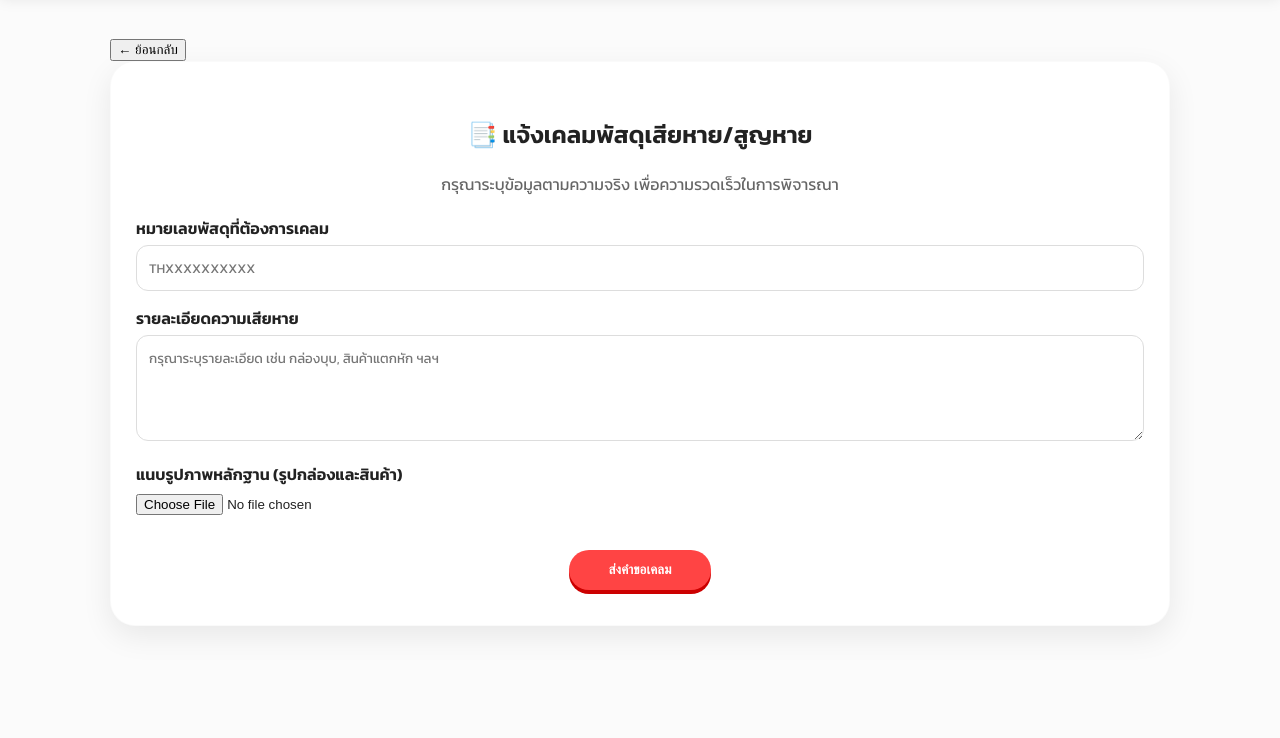
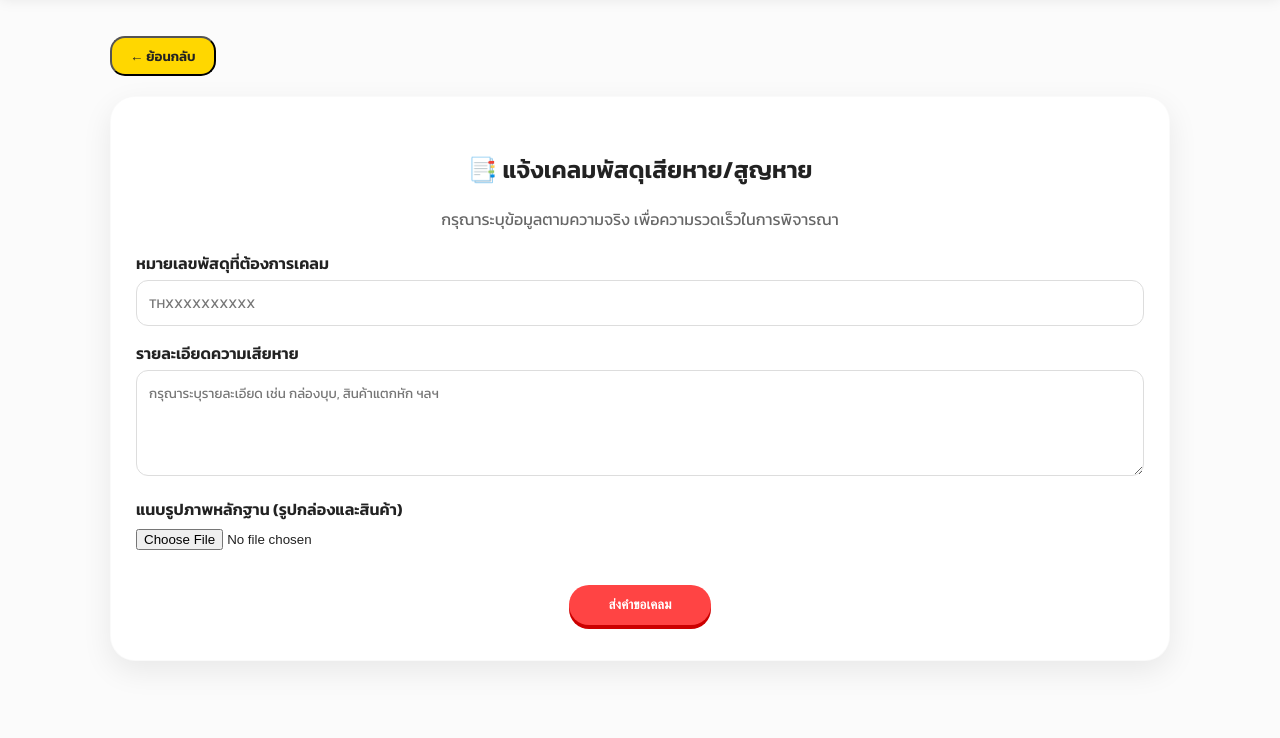
Before and after one commit to 022nichapha/project-mini, a plain HTML site: page claim.html in a window 1280 px wide. Shown: the part 62-800 px from the top of the page. Drawn offline with Linux system fonts and the light colour scheme.

Commit message:
editcssbtnbackn

```diff
--- a/style.css
+++ b/style.css
@@ -2,6 +2,8 @@
 
 :root {
     --primary-yellow: #FFD700;
+    --primary-gray: #d7473c;
+    --primary-salmon: #7c54b7;
     --dark-yellow: #FFCC00;
     --bg-light: #FBFBFB;
     --white: #ffffff;
@@ -111,6 +113,26 @@ nav {
 
 .btn-action:active { transform: translateY(2px); box-shadow: none; }
 
+.btn-back{
+    background: var(--primary-yellow);
+
+    color: var(--dark-text);
+    padding: 8px 18px;
+    border-radius: 15px;
+    font-family: 'Kanit', sans-serif;
+    font-weight: 600;
+    cursor: pointer;
+    margin-bottom: 20px;
+}
+
+/* hover effect */
+.btn-back:hover{
+    background: var(--primary-gray);
+    color: #eee;
+    transform: translateY(-2px);
+    box-shadow: var(--shadow);
+}
+
 /* FORM ELEMENTS */
 .form-group { margin-bottom: 15px; text-align: left; }
 .form-group label { display: block; margin-bottom: 5px; font-weight: 600; }
```
Also changed, not shown: index.html (+1 -1 lines).
